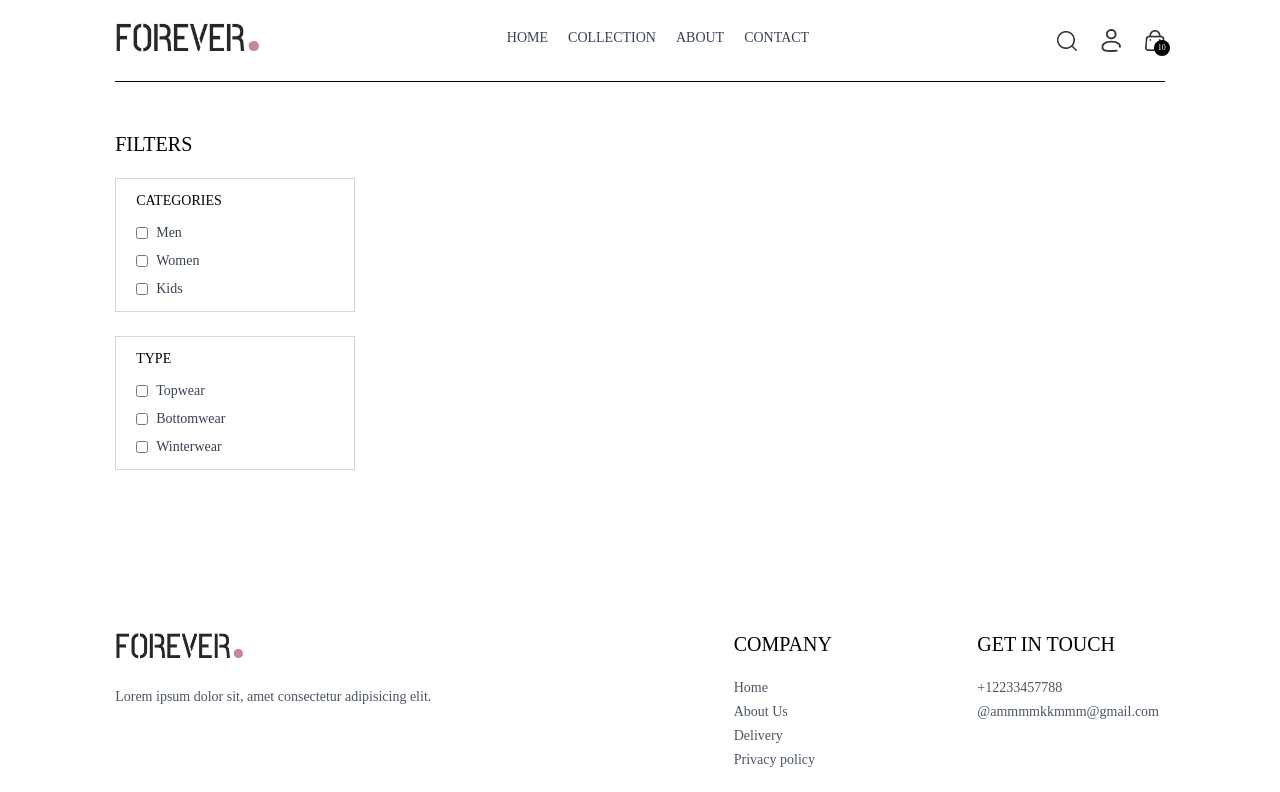
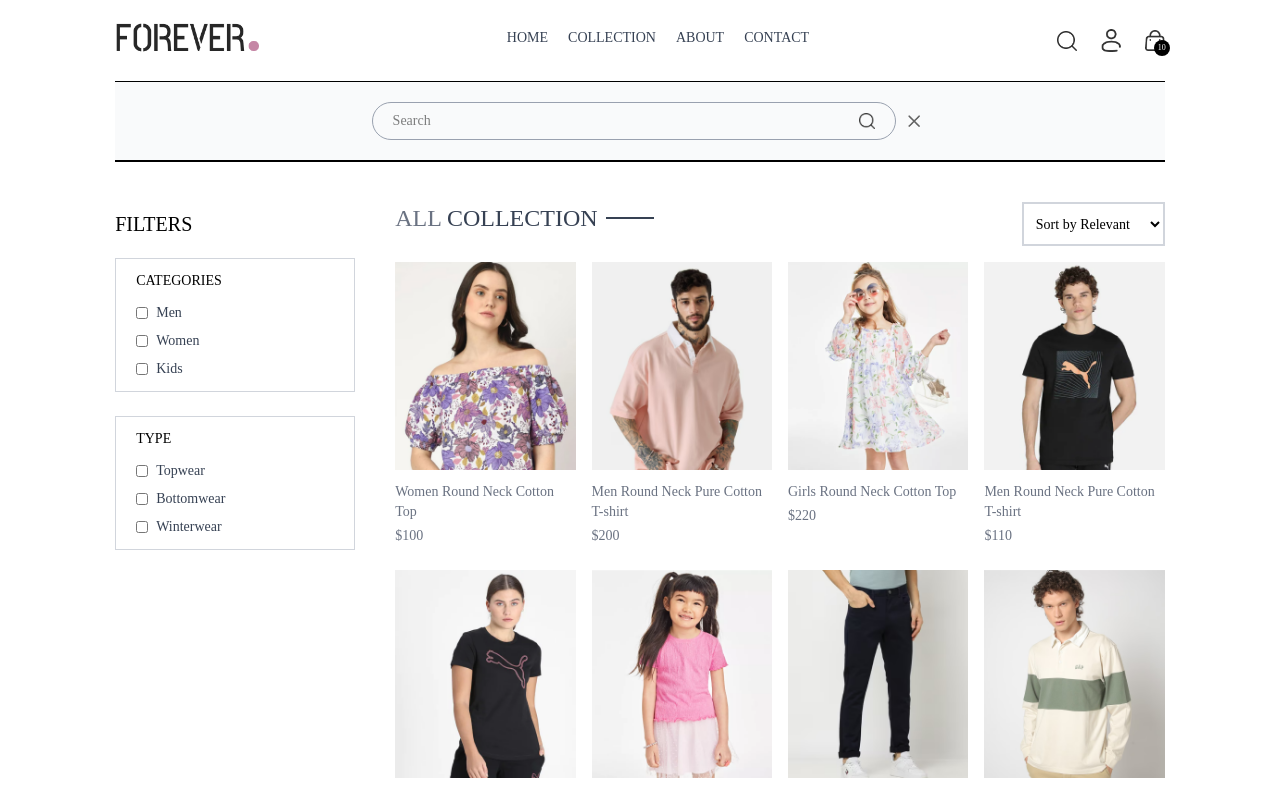
Before and after one commit to Muraydevs1/E-COM, a React (Vite) app in the folder Frontend/: page /collection in a window 1280 px wide. Shown: the top 792 px of the page. Built offline with nearby package versions, Linux system fonts and the light colour scheme.

Commit message:
making changes

```diff
--- a/Frontend/src/App.jsx
+++ b/Frontend/src/App.jsx
@@ -11,11 +11,13 @@
 import Orders from './pages/Orders'
 import NavBar from './components/NavBar'
 import Footer from './components/Footer'
+import SearchBar from './components/searchBar'
 
 function App() {
   return (
     <div className='px-4 sm:px-[5vw] md:px-[7vw] lg:px-[9vw]'>
       <NavBar/>
+      <SearchBar/>
       <Routes>
         <Route path='/' element={<Home/>} />
         <Route path='/collection' element={<Collection/>} />
--- a/Frontend/src/components/NavBar.jsx
+++ b/Frontend/src/components/NavBar.jsx
@@ -57,6 +57,7 @@
                 <NavLink className='py-2 pl-6 border border-gray-400'onClick={()=>setisVisible(false)} to='/contact'>CONTACT</NavLink>
             </div>
         </div>
+
     </div>
   )
 }
--- /dev/null
+++ b/Frontend/src/components/SearchBar.jsx
@@ -0,0 +1,18 @@
+import React, { useContext } from 'react'
+import { ShopContext } from '../context/ShopContext'
+import { assets } from '../assets/assets';
+
+function SearchBar() {
+    const {search, setSearch, showSearch, setShowSearch} = useContext(ShopContext);
+  return showSearch? (
+    <div className='border-b border-t bg-gray-50 text-center'>
+        <div className='inline-flex items-center justify-center border border-gray-400 px-5 py-2 my-5 mx-3 rounded-full w-3/4 sm:w-1/2'>
+        <input type="text" placeholder='Search' className='flex-1 outline-none bg-inherit text-sm' value={search} onChange={(e)=>setSearch(e.target.value)}/>
+        <img src={assets.search_icon} alt="" className='w-4' />
+        </div>
+        <img src={assets.cross_icon} className='w-3 cursor-pointer inline' alt=""  onClick={()=>setShowSearch(false)}/>
+    </div>
+  ): null
+}
+
+export default SearchBar
--- a/Frontend/src/context/ShopContext.jsx
+++ b/Frontend/src/context/ShopContext.jsx
@@ -1,4 +1,4 @@
-import { createContext} from "react";
+import { createContext, useEffect, useState} from "react";
 import { products } from "../assets/assets";
 
 export const ShopContext = createContext();
@@ -6,11 +6,17 @@
 const ShopContextProvider = (props) => {
     const currency = '$';
     const deliveryFee = 10;
+    const [search, setSearch] = useState('');
+    const [showSearch, setShowSearch] = useState(true)
 
     const value ={
         products,
         currency,
-        deliveryFee
+        deliveryFee,
+        showSearch,
+        setShowSearch,
+        search,
+        setSearch
     }
     return (
         <ShopContext.Provider value={value}>
--- a/Frontend/src/pages/Collection.jsx
+++ b/Frontend/src/pages/Collection.jsx
@@ -1,10 +1,84 @@
-import React, { useContext, useState } from 'react'
+import React, { useContext, useEffect, useState } from 'react'
 import { ShopContext } from '../context/ShopContext'
 import { assets } from '../assets/assets';
+import Title from '../components/Title';
+import ProductItem from '../components/ProductItem';
 
 function Collection() {
   const {products} = useContext(ShopContext);
   const [showFilter, setshowFilter] = useState(false);
+  const [filterProducts, setfilterProducts] = useState([]);
+  const [category, setCategory] = useState([]);
+  const [subCategory, setsubCategory] = useState([]);
+  const [sortType, setsortType] = useState('relevant');
+
+  const toggleCategory = (e)=>{
+    if(category.includes(e.target.value)){
+       setCategory(prev => prev.filter(item =>item !== e.target.value))
+  } else{
+    setCategory(prev=>[...prev, e.target.value])
+  }
+    }
+
+    const toggleSubCategory = (e)=>{
+      if(subCategory.includes(e.target.value)){
+        setsubCategory(prev=>prev.filter(item =>item !== e.target.value))
+      } else{
+        setsubCategory(prev=>[...prev, e.target.value])
+      }
+    }
+
+    const applyFilter = () => {
+      let productsCopy = products.slice();
+      if (category.length > 0){
+        productsCopy = productsCopy.filter(item=>category.includes(item.category))
+      }
+
+      if(subCategory.length > 0){
+        productsCopy = productsCopy.filter(item=>subCategory.includes(item.subCategory))
+      }
+      setfilterProducts(productsCopy)
+    }
+
+
+    const sortProduct = ()=>{
+      let copyFilterProduct = filterProducts.slice();
+      switch(sortType){
+        case 'low-high':
+          setfilterProducts(copyFilterProduct.sort((a,b)=>(a.price - b.price)));
+          break;
+
+        case 'high-low':
+          setfilterProducts(copyFilterProduct.sort((a,b)=>(b.price -a.price)))
+          break;
+
+        default:
+          applyFilter();
+          break;
+
+      }
+    }
+
+
+
+
+    // useEffect(()=>{
+    //   setfilterProducts(products);
+    // },[])
+
+    useEffect(()=>{
+      applyFilter();
+    },[category, subCategory])
+
+    useEffect(()=>{
+      sortProduct();
+    },[sortType])
+
+    // useEffect(()=>{
+    //   console.log(subCategory)}
+    // ,[subCategory])
+
+
 
   return (
     <div className='flex flex-col  sm:flex-row gap-1 sm:gap-10 pt-10 border-t'>
@@ -20,13 +94,13 @@
           <p className='mb-3 text-sm font-medium'>CATEGORIES</p>
           <div className='flex flex-col gap-2 text-sm font-light text-gray-700'>
             <p className='flex gap-2'>
-              <input className='w-3' type="checkbox" value='Men' />Men
+              <input className='w-3' type="checkbox" value='Men' onChange={toggleCategory}/>Men
             </p>
             <p className='flex gap-2'>
-              <input className='w-3' type="checkbox" value='Women' />Women
+              <input className='w-3' type="checkbox" value='Women' onChange={toggleCategory}/>Women
             </p>
             <p className='flex gap-2'>
-              <input className='w-3' type="checkbox" value='Kids' />Kids
+              <input className='w-3' type="checkbox" value='Kids' onChange={toggleCategory}/>Kids
             </p>
           </div>
 
@@ -37,18 +111,39 @@
           <p className='mb-3 text-sm font-medium'>TYPE</p>
           <div className='flex flex-col gap-2 text-sm font-light text-gray-700'>
             <p className='flex gap-2'>
-              <input className='w-3' type="checkbox" value='Topw ear' />Topwear
+              <input className='w-3' type="checkbox" value='Topwear' onChange={toggleSubCategory}/>Topwear
             </p>
             <p className='flex gap-2'>
-              <input className='w-3' type="checkbox" value='Bottomwear' />Bottomwear
+              <input className='w-3' type="checkbox" value='Bottomwear' onChange={toggleSubCategory}/>Bottomwear
             </p>
             <p className='flex gap-2'>
-              <input className='w-3' type="checkbox" value='Winterwear' />Winterwear
+              <input className='w-3' type="checkbox" value='Winterwear' onChange={toggleSubCategory}/>Winterwear
             </p>
           </div>
 
         </div>
 
+
+      </div>
+      {/* RIGHT SIDE */}
+      <div className='flex-1'>
+        <div className='flex justify-between text-base sm:text-2xl mb-4'>
+          <Title text1={'ALL'} text2={'COLLECTION'}/>
+          {/* Product Sort */}
+           <select className='border-2 border-gray-300 text-sm px-2' onChange={(e)=>setsortType(e.target.value)}>
+            <option value="relevant">Sort by Relevant</option>
+            <option value="low-high">Sort by Low-High</option>
+            <option value="high-low">Sort by High-Low</option>
+           </select>
+
+        </div>
+
+        {/* map products */}
+        <div className='grid grid-cols-2 md:grid-cols-3 lg:grid-cols-4 gap-4 gap-y-6'>
+          {filterProducts.map((item, index)=>(
+            <ProductItem key={index} name={item.name} id={item._id} price={item.price} image={item.image}/>
+          ))}
+        </div>
 
       </div>
 
```
